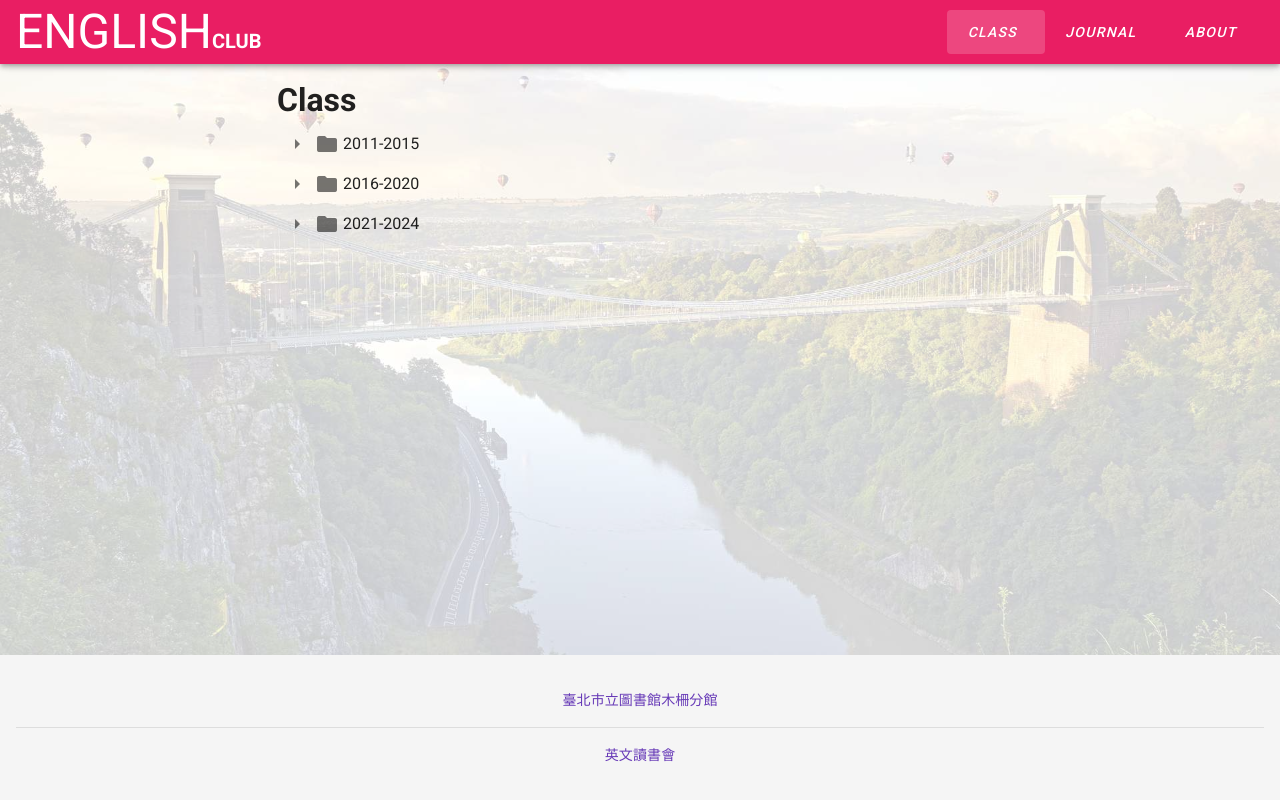
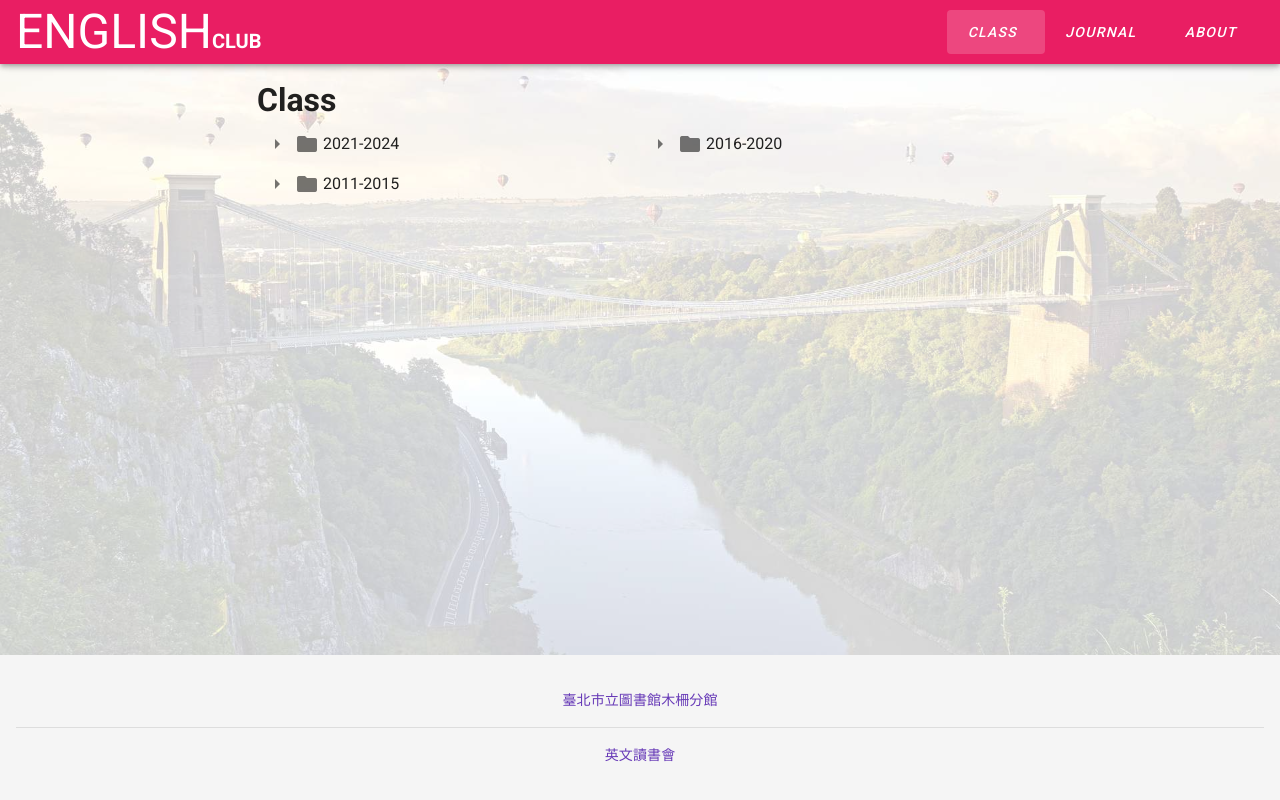
Before and after one commit to timtnleeProject/english-club, a Vue app: page /classes in a window 1280 px wide. Built offline with nearby package versions, Linux system fonts and the light colour scheme.

Commit message:
sort list & grid

```diff
--- a/package.json
+++ b/package.json
@@ -44,5 +44,9 @@
       "vue-cli-service lint",
       "git add"
     ]
+  },
+  "volta": {
+    "node": "12.13.0",
+    "npm": "6.12.0"
   }
 }
--- a/src/assets/style/custom.scss
+++ b/src/assets/style/custom.scss
@@ -2,10 +2,10 @@
   font-family: '微軟正黑體', 'Roboto', sans-serif !important;
 }
 .custom-md-container {
-  max-width: 750px;
+  max-width: 790px;
 }
 .custom-lg-container {
-  max-width: 910px;
+  max-width: 1080px;
 }
 .custom-pointer {
   cursor: pointer;
--- a/src/components/Tree.vue
+++ b/src/components/Tree.vue
@@ -7,6 +7,7 @@
       :open-on-click="true"
       :open="open"
       v-on:update:open="saveOpenStore($event)"
+      class="tree-container"
     >
       <template v-slot:label="{ item, open }">
         <div v-if="item.children.length === 0" class="custom-pointer indigo--text" @click="go(item.path)">
@@ -58,3 +59,16 @@ export default {
   }
 }
 </script>
+
+<style>
+@media (min-width: 1280px) {
+  .tree-container {
+    display: grid;
+    grid-template-columns: 50% 50%;
+  }
+}
+.tree-container > div {
+  max-width: 100%;
+  overflow: hidden;
+}
+</style>
--- a/src/views/Class.vue
+++ b/src/views/Class.vue
@@ -1,7 +1,7 @@
 <template>
   <v-container class="custom-md-container">
     <h1>Class</h1>
-    <tree :tree="classList" to="class-content" historyStoreName="classControl"></tree>
+    <tree :tree="sortedClass" to="class-content" historyStoreName="classControl"></tree>
   </v-container>
 </template>
 
@@ -14,7 +14,23 @@ export default {
     Tree
   },
   computed: {
-    ...mapState(['classList'])
+    ...mapState(['classList']),
+    sortedClass () {
+      return this.classList.slice().sort((a, b) => {
+        if (a.name < b.name) return 1
+        if (a.name > b.name) return -1
+        return 0
+      }).map(c => {
+        return {
+          ...c,
+          children: c.children.sort((a, b) => {
+            if (a.name < b.name) return 1
+            if (a.name > b.name) return -1
+            return 0
+          })
+        }
+      })
+    }
   }
 }
 </script>
--- a/src/views/Journal.vue
+++ b/src/views/Journal.vue
@@ -1,7 +1,7 @@
 <template>
   <v-container class="custom-md-container">
     <h1>Journal</h1>
-    <tree :tree="journal" historyStoreName="journalControl"></tree>
+    <tree :tree="sortedJournal" historyStoreName="journalControl"></tree>
   </v-container>
 </template>
 
@@ -14,7 +14,14 @@ export default {
     Tree
   },
   computed: {
-    ...mapState(['journal'])
+    ...mapState(['journal']),
+    sortedJournal () {
+      return this.journal.slice().sort((a, b) => {
+        if (a.name < b.name) return 1
+        if (a.name > b.name) return -1
+        return 0
+      })
+    }
   }
 }
 </script>
```
